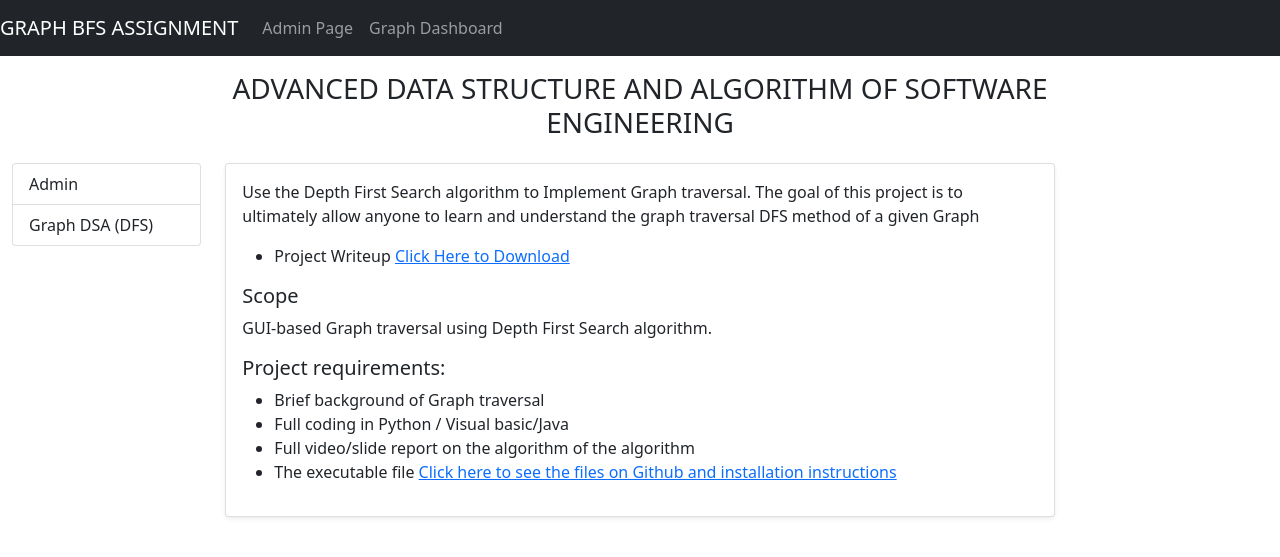
After one commit to emmanuelbakare/graph_dsa_gdfs, a Django app: page / in a window 1280 px wide. The commit adds this page. Shown: the top 557 px of the page. Run offline with Django 4.2, Linux system fonts and the light colour scheme; some libraries are stand-ins or nearby versions.

Commit message:
v1.2 Home Page Update and dashboard

```diff
--- a/core/settings.py
+++ b/core/settings.py
@@ -119,6 +119,10 @@ USE_TZ = True
 
 STATIC_URL = 'static/'
 
+
+media_url='/media/'
+media_root=BASE_DIR / 'media/'
+
 # Default primary key field type
 # https://docs.djangoproject.com/en/4.1/ref/settings/#default-auto-field
 
--- a/core/urls.py
+++ b/core/urls.py
@@ -15,8 +15,13 @@ Including another URLconf
 """
 from django.contrib import admin
 from django.urls import path, include
+from graphs import views
+
+from django.conf import settings
+from django.conf.urls.static import static
 
 urlpatterns = [
-    path('admin/', admin.site.urls),
+    path('admin/', admin.site.urls, name="admin-page"),
+    path('',views.home, name="graph-home" ),
     path('graphs/', include('graphs.urls')),
-]
+]+ static(settings.MEDIA_URL, document_root=settings.MEDIA_ROOT)
--- a/graphs/templates/graph/dashboard.html
+++ b/graphs/templates/graph/dashboard.html
@@ -9,7 +9,7 @@
 </div>
 <div class="row">
     <div class="offset-2 col-4">
-            <div class="h4"> Group List</div>
+            <div class="h4"> Graph Models List</div>
                 {% if groups %}
                     <div class="list-group">
                         {% for group in groups%}
--- a/graphs/templates/graph/node_list.html
+++ b/graphs/templates/graph/node_list.html
@@ -1,5 +1,5 @@
 {% if graphs %}
-<h3> Graph Connections</h3>
+<h3> Graph Connections for <span class="text-success">{{group_name}}</span></h3>
 
             <ul class="list-group">
                 {% for graph in graphs%}
--- a/graphs/urls.py
+++ b/graphs/urls.py
@@ -4,7 +4,7 @@ from graphs import views
 app_name="graphs"
 
 urlpatterns =[
-    path('', views.dashboard),
+    path('', views.dashboard, name='dashboard'),
     path('<int:pk>/', views.graph_nodes, name='graph_nodes'),
 
    #Graph Diagram Paths
--- a/graphs/views.py
+++ b/graphs/views.py
@@ -4,6 +4,8 @@ from graphs.models import Graph, Node, GraphGroup
 from utils.graph_algol import iGraph, make_dfs_diag, make_diag # import graph modules
 
 
+def home(request):
+    return render(request, 'home.html')
 
 # list all graph groups
 def dashboard(request):
@@ -19,7 +21,7 @@ def graph_nodes(request,pk):
     graphs=group.graphs.all()
 
 
-    #generate the graph as your generate the web outputs
+    #generate the graph as you generate the web outputs
     graph_to_print=get_group_node_dict(pk)
 
     make_diag(graph_to_print)
@@ -28,12 +30,13 @@ def graph_nodes(request,pk):
     #generate graph, make dfs and draw dfs network
     root_node=graphs.first().fromNode.name  # get root node
     igraph=iGraph()
-    # igraph.dfs(graph_to_print, root_node)
-    igraph.dfs(graph_to_print, "Ondo")
+    igraph.dfs(graph_to_print, root_node)
+    # igraph.dfs(graph_to_print, "Ondo")
     make_dfs_diag(igraph.dfs_path)
 
     context={
-        'graphs':graphs
+        'graphs':graphs,
+        'group_name': group.name
     }
 
     return render( request, 'graph/node_list.html', context)
--- a/templates/base.html
+++ b/templates/base.html
@@ -12,6 +12,7 @@
 
 </head>
 <body>
+    {% include 'nav.html' %}
     <div class="container-fluid">
         {% block content%}{% endblock content %}
     </div>
--- a/templates/diagrams/dfs_show.html
+++ b/templates/diagrams/dfs_show.html
@@ -88,8 +88,8 @@
 
 
                   // parsing and collecting nodes and edges from the python
-                  nodes = new vis.DataSet([{"color": "#97c2fc", "id": "sdfs", "label": "sdfs", "shape": "dot"}]);
-                  edges = new vis.DataSet([]);
+                  nodes = new vis.DataSet([{"color": "#97c2fc", "id": "Spoon", "label": "Spoon", "shape": "dot"}, {"color": "#97c2fc", "id": "Pan", "label": "Pan", "shape": "dot"}]);
+                  edges = new vis.DataSet([{"arrows": "to", "from": "Spoon", "to": "Pan"}]);
 
                   nodeColors = {};
                   allNodes = nodes.get({ returnType: "Object" });
--- a/templates/diagrams/nodeshow.html
+++ b/templates/diagrams/nodeshow.html
@@ -88,8 +88,8 @@
 
 
                   // parsing and collecting nodes and edges from the python
-                  nodes = new vis.DataSet([{"color": "#97c2fc", "id": "Lagos", "label": "Lagos", "shape": "dot"}, {"color": "#97c2fc", "id": "Anambra", "label": "Anambra", "shape": "dot"}, {"color": "#97c2fc", "id": "Kano", "label": "Kano", "shape": "dot"}, {"color": "#97c2fc", "id": "Abia", "label": "Abia", "shape": "dot"}, {"color": "#97c2fc", "id": "Kaduna", "label": "Kaduna", "shape": "dot"}, {"color": "#97c2fc", "id": "Rivers", "label": "Rivers", "shape": "dot"}, {"color": "#97c2fc", "id": "Sokoto", "label": "Sokoto", "shape": "dot"}, {"color": "#97c2fc", "id": "Lokoja", "label": "Lokoja", "shape": "dot"}, {"color": "#97c2fc", "id": "Bayelsa", "label": "Bayelsa", "shape": "dot"}, {"color": "#97c2fc", "id": "Abuja", "label": "Abuja", "shape": "dot"}, {"color": "#97c2fc", "id": "Nasarawa", "label": "Nasarawa", "shape": "dot"}, {"color": "#97c2fc", "id": "Dutse Alhaji", "label": "Dutse Alhaji", "shape": "dot"}, {"color": "#97c2fc", "id": "Minna", "label": "Minna", "shape": "dot"}]);
-                  edges = new vis.DataSet([{"arrows": "to", "from": "Lagos", "to": "Anambra", "weight": 20}, {"arrows": "to", "from": "Lagos", "to": "Kano", "weight": 20}, {"arrows": "to", "from": "Lagos", "to": "Abia", "weight": 20}, {"arrows": "to", "from": "Abia", "to": "Kaduna", "weight": 20}, {"arrows": "to", "from": "Rivers", "to": "Anambra", "weight": 20}, {"arrows": "to", "from": "Rivers", "to": "Lagos", "weight": 20}, {"arrows": "to", "from": "Rivers", "to": "Abia", "weight": 20}, {"arrows": "to", "from": "Sokoto", "to": "Lokoja", "weight": 20}, {"arrows": "to", "from": "Sokoto", "to": "Lagos", "weight": 20}, {"arrows": "to", "from": "Bayelsa", "to": "Kano", "weight": 20}, {"arrows": "to", "from": "Bayelsa", "to": "Abia", "weight": 20}, {"arrows": "to", "from": "Abuja", "to": "Anambra", "weight": 20}, {"arrows": "to", "from": "Abuja", "to": "Nasarawa", "weight": 20}, {"arrows": "to", "from": "Abuja", "to": "Lagos", "weight": 20}, {"arrows": "to", "from": "Dutse Alhaji", "to": "Anambra", "weight": 20}, {"arrows": "to", "from": "Dutse Alhaji", "to": "Kaduna", "weight": 20}, {"arrows": "to", "from": "Lokoja", "to": "Nasarawa", "weight": 20}, {"arrows": "to", "from": "Lokoja", "to": "Minna", "weight": 20}]);
+                  nodes = new vis.DataSet([{"color": "#97c2fc", "id": "Spoon", "label": "Spoon", "shape": "dot"}, {"color": "#97c2fc", "id": "Pan", "label": "Pan", "shape": "dot"}, {"color": "#97c2fc", "id": "Spooner", "label": "Spooner", "shape": "dot"}, {"color": "#97c2fc", "id": "Plate", "label": "Plate", "shape": "dot"}, {"color": "#97c2fc", "id": "Mug", "label": "Mug", "shape": "dot"}, {"color": "#97c2fc", "id": "Fryer", "label": "Fryer", "shape": "dot"}]);
+                  edges = new vis.DataSet([{"arrows": "to", "from": "Spoon", "to": "Pan", "weight": 20}, {"arrows": "to", "from": "Spooner", "to": "Plate", "weight": 20}, {"arrows": "to", "from": "Spooner", "to": "Mug", "weight": 20}, {"arrows": "to", "from": "Spooner", "to": "Spoon", "weight": 20}, {"arrows": "to", "from": "Fryer", "to": "Spoon", "weight": 20}]);
 
                   nodeColors = {};
                   allNodes = nodes.get({ returnType: "Object" });
--- /dev/null
+++ b/templates/home.html
@@ -0,0 +1,48 @@
+{% extends 'base.html'%}
+
+{% block content %}
+<div class="row">
+    <div class="offset-2 col-8 my-3">
+        <div class="h3 text-center">ADVANCED DATA STRUCTURE AND ALGORITHM OF SOFTWARE ENGINEERING</div>
+
+    </div>
+</div>
+<div class="row ">
+    <div class="col-md-2  ">
+        <!-- Hover added -->
+        <div class="list-group">
+            <a href="/admin/" class="list-group-item list-group-item-action">Admin</a>
+            <a href="{% url 'graphs:dashboard' %}" class="list-group-item list-group-item-action ">Graph DSA (DFS)</a>
+        </div>
+    </div>
+    <div class="col-md-8">
+
+
+        <div class="card shadow-sm">
+            <div class="card-body">
+                <p>Use the Depth First Search algorithm to Implement Graph traversal.
+                    The goal of this project is to ultimately allow anyone to learn and understand the graph traversal DFS method of a given Graph</p>
+                    <ul   >
+                        <li>Project Writeup <a href="media/CMP831_Advanced_Data_Structure_and_Algorithm.pdf"> Click Here to Download</a></li>
+                    </ul>
+
+                <p>
+                    <div class="h5">Scope</div>
+                    GUI-based Graph traversal using Depth First Search algorithm.</p>
+                <p>
+                    <div class="h5">Project requirements:</div>
+                    <ul type="disc">
+                        <li>Brief background of Graph traversal</li>
+                        <li>Full coding in Python / Visual basic/Java</li>
+                        <li>Full video/slide report on the algorithm of the algorithm</li>
+                        <li>The executable file <a href="https://github.com/emmanuelbakare/graph_dsa_gdfs"> Click here to see the files on Github and installation instructions</a></li>
+
+                    </ul>
+                </p>
+            </div>
+        </div>
+
+    </div>
+</div>
+
+{% endblock %}
--- /dev/null
+++ b/templates/nav.html
@@ -0,0 +1,18 @@
+<nav class="navbar navbar-expand navbar-dark bg-dark">
+    <a class="navbar-brand" href="#">GRAPH BFS ASSIGNMENT</a>
+    <button class="navbar-toggler" type="button" data-toggle="collapse" data-target="#navbarsExample02" aria-controls="navbarsExample02" aria-expanded="false" aria-label="Toggle navigation">
+      <span class="navbar-toggler-icon"></span>
+    </button>
+
+    <div class="collapse navbar-collapse" id="navbarsExample02">
+      <ul class="navbar-nav mr-auto">
+        <li class="nav-item active">
+          <a class="nav-link" href="/admin/">Admin Page</a>
+        </li>
+        <li class="nav-item">
+          <a class="nav-link" href="/graphs/">Graph Dashboard</a>
+        </li>
+      </ul>
+
+    </div>
+  </nav>
```
Also changed, not shown: utils/cmd_view.py (+7 -2 lines), README.md, db.sqlite3, 1 other file.
